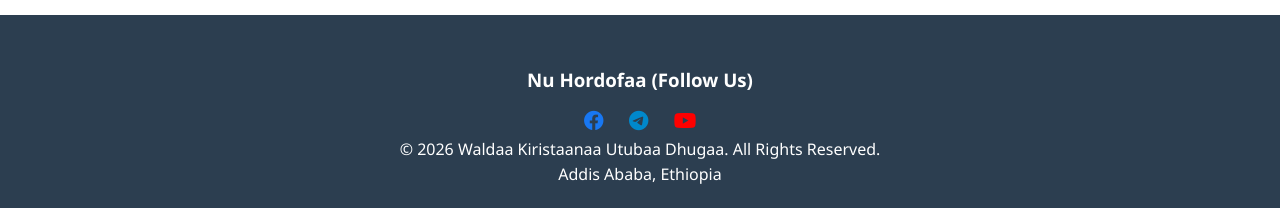
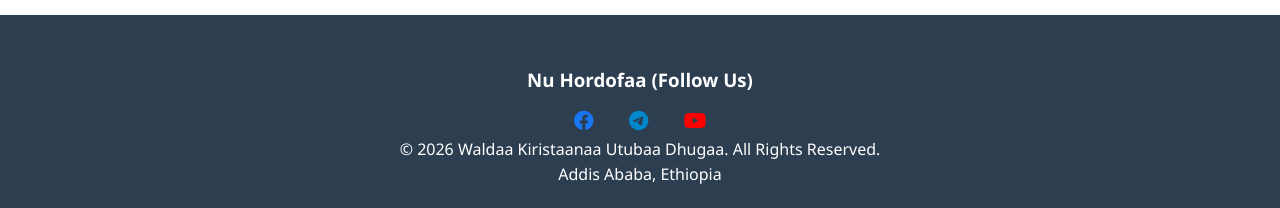
Before and after one commit to feyotad2013-sys/utubaadhugaa-church, a Flask app: page / in a window 1280 px wide. Shown: the part 3259-3467 px from the top of the page. Run offline with Flask 3, Linux system fonts and the light colour scheme; some libraries are stand-ins or nearby versions.

Commit message:
Update index.html

```diff
--- a/church website/templates/index.html
+++ b/church website/templates/index.html
@@ -251,15 +251,15 @@
     <h3 style="margin-bottom: 10px;">Nu Hordofaa (Follow Us)</h3>
 
     <div style="font-size: 20px;">
-        <a href="https://www.facebook.com/profile.php?id=100080111226477" target="_blank" style="color: #1877F2; margin: 0 10px; text-decoration: none;">
+        <a href="https://www.facebook.com/profile.php?id=100080111226477" target="_blank" style="color: #1877F2; margin: 0 15px; text-decoration: none;">
             <i class="fab fa-facebook"></i>
         </a>
 
-        <a href="https://t.me/wldaudh" target="_blank" style="color: #0088cc; margin: 0 10px; text-decoration: none;">
+        <a href="https://t.me/wldaudh" target="_blank" style="color: #0088cc; margin: 0 15px; text-decoration: none;">
             <i class="fab fa-telegram"></i>
         </a>
 
-        <a href="https://www.youtube.com/@waldaakiristaanaautubaadhu8635" target="_blank" style="color: #FF0000; margin: 0 10px; text-decoration: none;">
+        <a href="https://www.youtube.com/@waldaakiristaanaautubaadhu8635" target="_blank" style="color: #FF0000; margin: 0 15px; text-decoration: none;">
             <i class="fab fa-youtube"></i>
         </a>
     </div>
```
